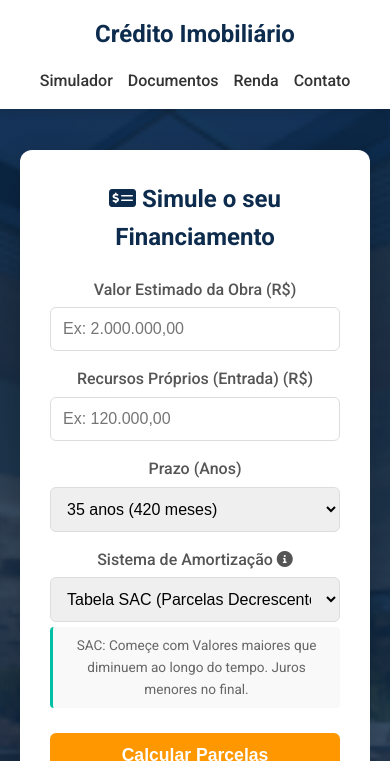
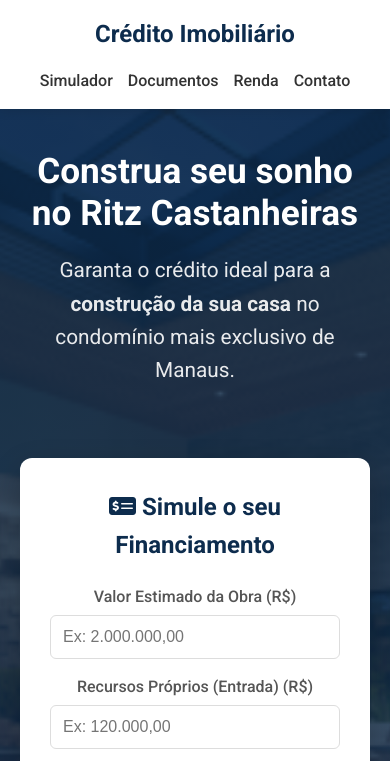
Before and after one commit to FSantanaDev/financiamento_ritzcastanheiras, a plain HTML site: page index.html in a window 390 px wide. Shown: the top 761 px of the page. Drawn offline with Linux system fonts and the light colour scheme.

Commit message:
Ajuste do posicionamentos do simulador em mobile

```diff
--- a/style.css
+++ b/style.css
@@ -725,11 +725,11 @@
     }
 
     .hero-text {
-        order: 2;
+        order: 1; /* Texto aparece primeiro */
     }
 
     .simulator-card {
-        order: 1;
+        order: 2; /* Simulador aparece depois */
         width: 100%;
         max-width: 400px;
     }
```
